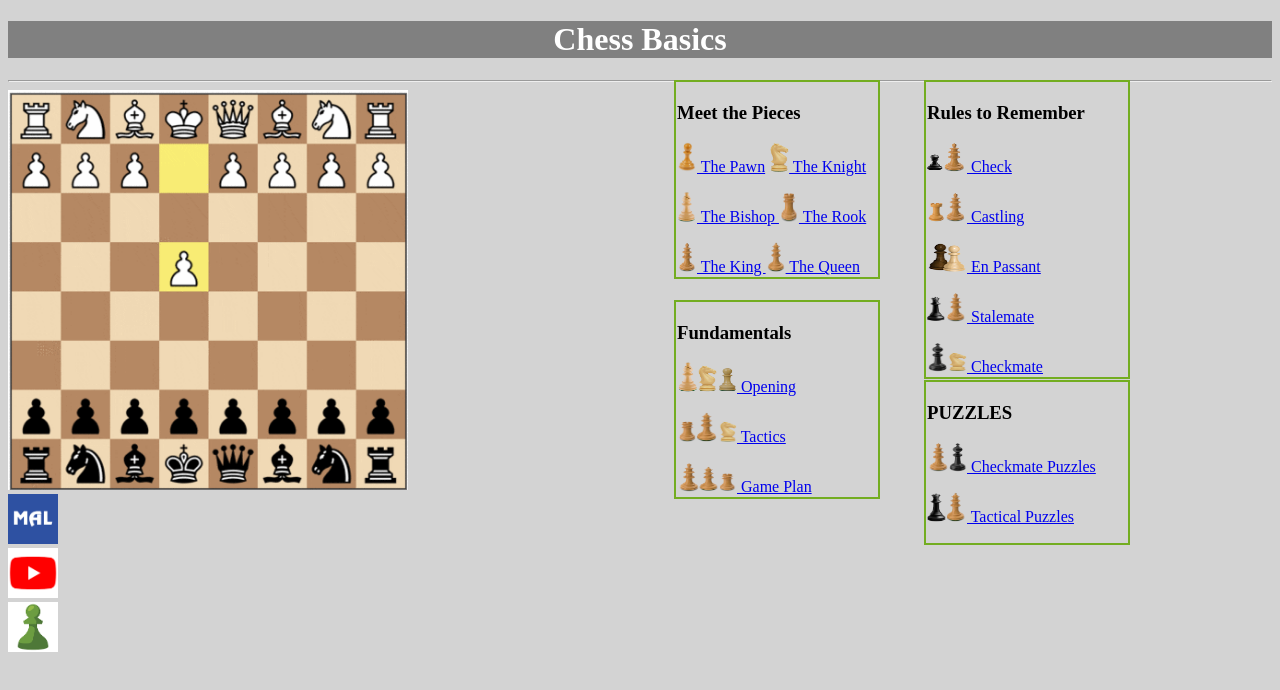
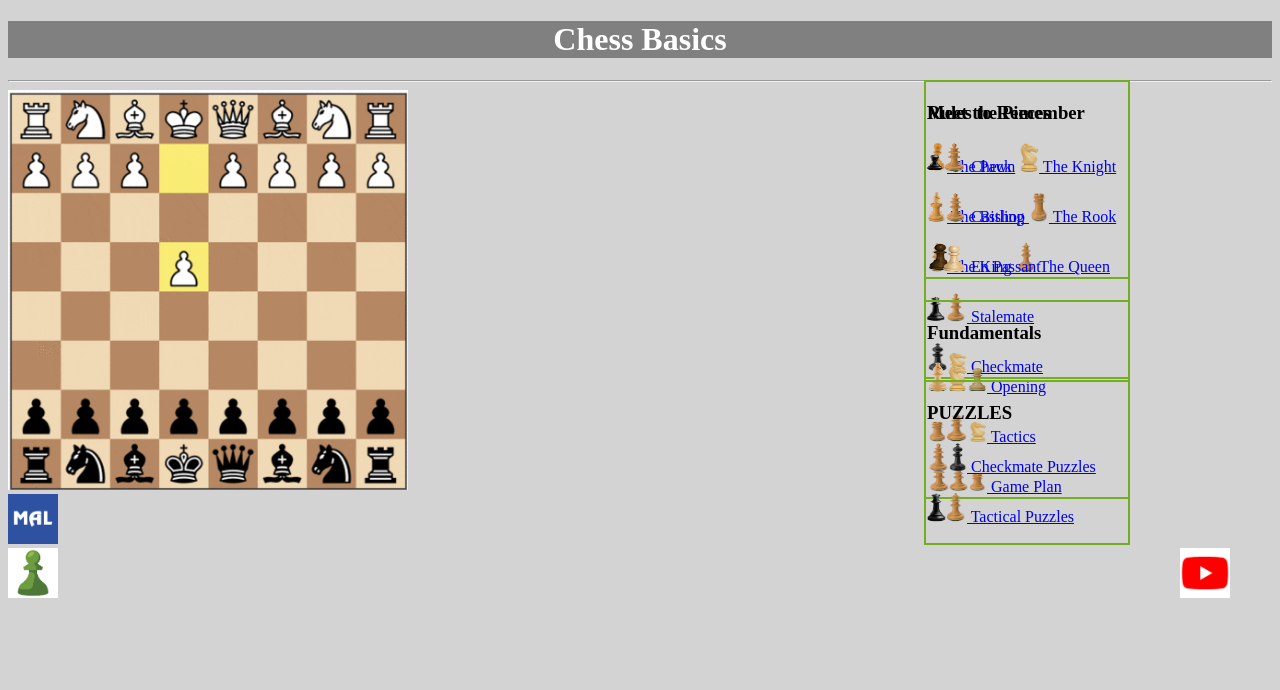
Before and after one commit to MinosInquisitor/CS3-Project-Q1, a website: page index.html in a window 1280 px wide. Drawn offline with nearby package versions, Linux system fonts and the light colour scheme.

Commit message:
Update cssstylesheet.css

```diff
--- a/cssstylesheet.css
+++ b/cssstylesheet.css
@@ -22,7 +22,7 @@
 	.pieces {
   		position: fixed;
 		top:80px;
-  		right: 400px;
+  		right: 150px;
   		width: 200px;
         border: 2px solid #73AD21;
   		padding: 1px;
@@ -40,7 +40,7 @@
 	.fundamentals {
   		position: fixed;
         	top: 300px;
-  		right: 400px;
+  		right: 150px;
   		width: 200px;
         border: 2px solid #73AD21;
   		padding: 1px;
@@ -58,6 +58,10 @@
 .linkss:hover {
 	opacity: 0.5;
 }
+.linkss1 {
+position: fixed;
+right:50px;
+}
 .linkss1:hover {
 	opacity: 0.5;
 }
```
